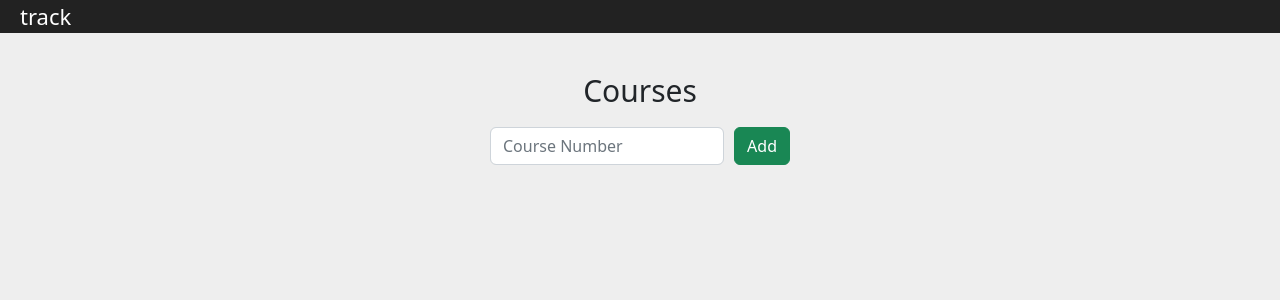
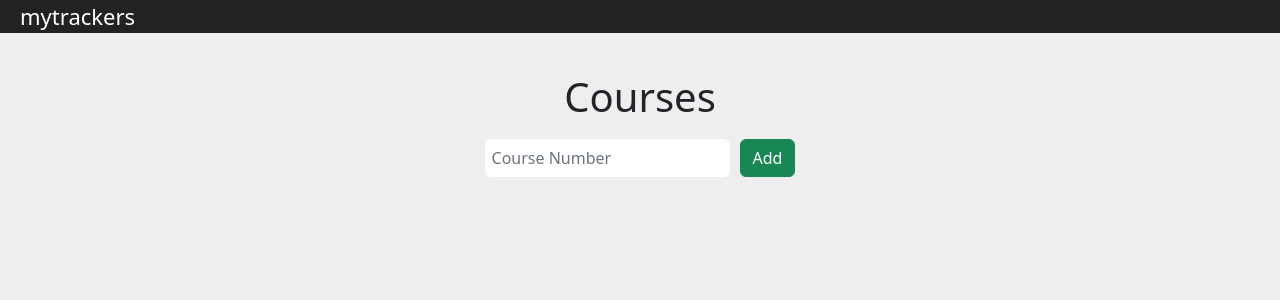
Before and after one commit to HilarieSit/canvas-page-tracker, a Vue app: page / in a window 1280 px wide. Shown: the top 300 px of the page. Built offline with nearby package versions, Linux system fonts and the light colour scheme; no server answers.

Commit message:
fix styling

```diff
--- a/src/components/Assets.vue
+++ b/src/components/Assets.vue
@@ -295,6 +295,11 @@ export default {
 </script>
 
 <style scoped>
+h1{
+    font-weight: 400;
+    text-align: center;
+    padding-top: 30px;
+}
 h3{
   text-align: center;
   margin-top: 20px;
@@ -448,6 +453,12 @@ select{
   background-color: #fff;
 }
 
+.list-group-item{
+  padding: 0;
+  margin: 0;
+  align-items: center;
+}
+
 .btn-form{
   margin-top: 15px;
 }
--- a/src/components/NavBar.vue
+++ b/src/components/NavBar.vue
@@ -1,6 +1,6 @@
 <template>
     <nav>
-        <router-link class="navbar-brand" to="/">track</router-link>
+        <router-link class="navbar-brand" to="/">mytrackers</router-link>
     </nav>
 </template>
 
--- a/src/components/PageCard.vue
+++ b/src/components/PageCard.vue
@@ -67,8 +67,12 @@ p{
 }
 .task-card{
   display: flex;
+  justify-content: center;
   align-items: center;
   margin: 0px !important;
+  border: 1px solid rgba(0,0,0,.125);
+  background-color: #fff;
+  padding: 5px 10px;
 }
 .btn-link{
   margin-left: auto;
--- a/src/components/ProjectPage.vue
+++ b/src/components/ProjectPage.vue
@@ -107,7 +107,7 @@ export default {
 }
 </script>
 
-<style>
+<style scoped>
 .page{
     padding: 15px 20px;
     background-color: #eee;
@@ -115,7 +115,6 @@ export default {
 }
 h1{
     font-weight: 400;
-    font-size: 30px !important;
     text-align: center;
     padding-top: 30px;
 }
@@ -133,6 +132,7 @@ h1{
     margin: 10px !important;
     border-radius: 10px;
     background-color: white;
+    padding: 20px;
 
     height: 150px;
     width: 300px;
@@ -144,9 +144,9 @@ h1{
 .card-body-create{
     border-radius: 10px;
     margin: 10px auto;
-    width: 300px;
     display: flex;
     align-items: flex-start;
+    justify-content: center;
 }
 #addproject{
     border: none;
@@ -155,7 +155,7 @@ h1{
 .form-control{
     border: none;
     margin: 0;
-    padding: 0;
+    padding: 7px;
     width: auto;
     margin-right: 10px;
 
```
